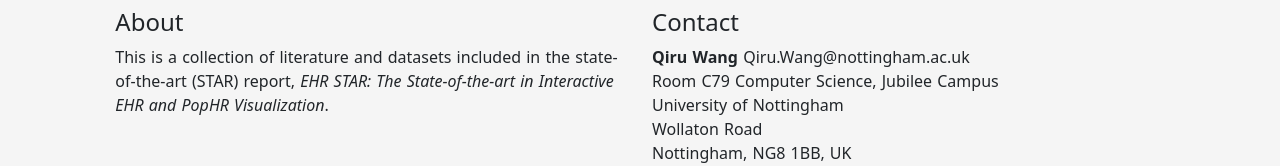
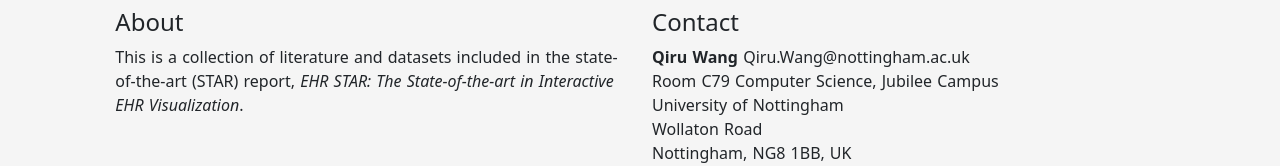
Before and after one commit to HenryQW/EHR-STAR, a Nuxt app: page / in a window 1280 px wide. Shown: the part 600-766 px from the top of the page. Built offline with nearby package versions, Linux system fonts and the light colour scheme.

Commit message:
feat: update footer

```diff
--- a/components/Footer.vue
+++ b/components/Footer.vue
@@ -5,10 +5,7 @@
         <h4>About</h4>
         This is a collection of literature and datasets included in the
         state-of-the-art (STAR) report,
-        <i
-          >EHR STAR: The State-of-the-art in Interactive EHR and PopHR
-          Visualization</i
-        >.
+        <i>EHR STAR: The State-of-the-art in Interactive EHR Visualization</i>.
       </b-col>
       <b-col cols="5">
         <h4>Contact</h4>
```
